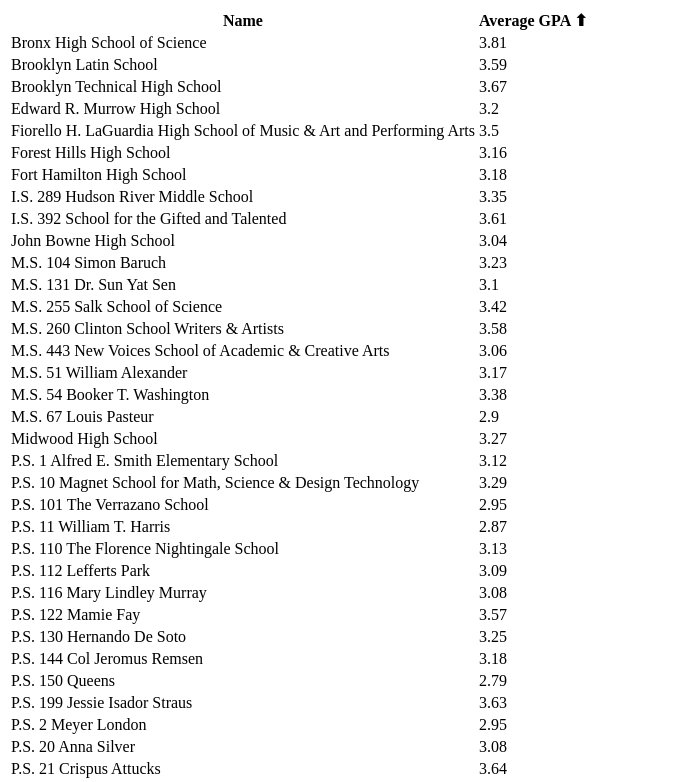
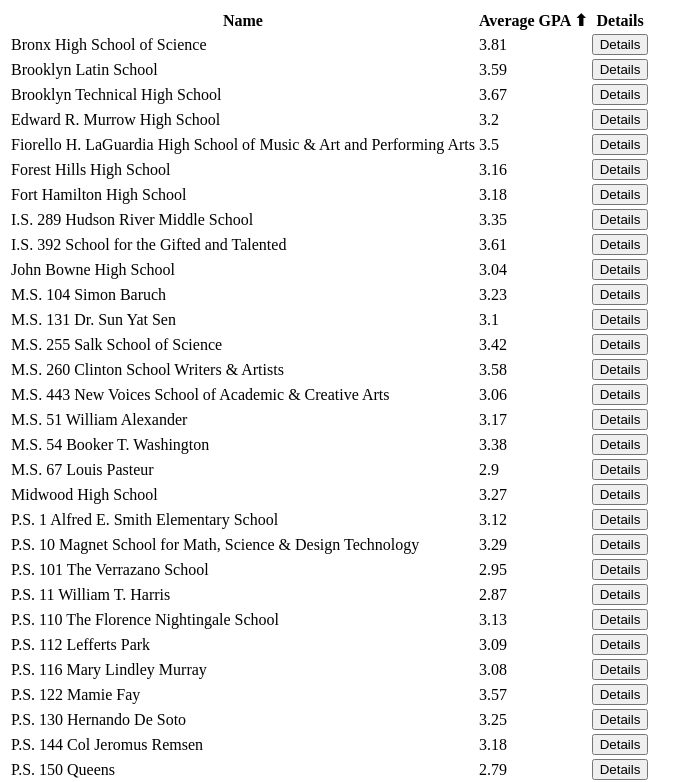
Before and after one commit to LakpaSherpa123/school-app, a React (Vite) app: page / in a window 1280 px wide. Shown: the top 782 px of the page, without its empty margins (0-700 px from the left). Built offline with nearby package versions, Linux system fonts and the light colour scheme.

Commit message:
Created a details button aside each schools in the list. And showed the details on top of the list

```diff
--- a/src/components/school-detail.tsx
+++ b/src/components/school-detail.tsx
@@ -0,0 +1,22 @@
+import React from 'react'
+import { SchoolData } from '../types/school-data'
+
+type SchoolDetailProps = {
+    school: SchoolData
+}
+
+export const SchoolDetail = ({ school }: SchoolDetailProps) => {
+    return (
+        <div>
+            <h2>{school.name} </h2>
+            <dl>
+                <dt>GPA : {school.average_student_gpa}</dt>
+                <dt>Quality : {school.quality_score}</dt>
+                <dt>Diversity:</dt>
+                <dd>International Perecntage: {school.diversity.international_percentage}</dd>
+                <dd>Female Percentage : {school.diversity.female_percentage}</dd>
+                <dd>Male Percentage: {school.diversity.male_percentage}</dd>
+            </dl>
+        </div>
+    )
+}
--- a/src/components/school-item.tsx
+++ b/src/components/school-item.tsx
@@ -4,14 +4,20 @@ import './school-item.css'
 
 type SchoolItemProps = {
     school : SchoolData
+    selectSchool: (school: SchoolData | null ) => void
 }
 
-export const SchoolItem = ({school} : SchoolItemProps) => {
+export const SchoolItem = ({school, selectSchool} : SchoolItemProps) => {
 
    return (
     <tr>
         <td>{school.name}</td>
         <td>{school.average_student_gpa}</td>
+        <td><button onClick ={
+            () => {
+                selectSchool(school)
+            }
+        }>Details</button></td>
     </tr>
 //    <li className='school-item'> {school.name} </li>
    )
--- a/src/components/school-list.tsx
+++ b/src/components/school-list.tsx
@@ -1,6 +1,8 @@
 import React, { useEffect, useState } from 'react'
 import { SchoolData } from '../types/school-data'
 import { SchoolItem } from './school-item'
+import { SchoolDetail } from './school-detail'
+
 
 
 const fetchData = async (): Promise<SchoolData[]> => {
@@ -39,10 +41,12 @@ export const SchoolList = () => {
 
     const { schools, setSortColumn, setAscending, ascending } = useSchoolData()
 
-
+    const [selectedSchool, selectSchool] = useState<SchoolData | null>(null)
 
     return (
-
+        // <!--Fragment: component can only return 1 thing at a time.-->
+         <>
+            {selectedSchool !== null ? <SchoolDetail school={selectedSchool} /> : null}
             <table>
                 <thead>
                     <tr>
@@ -50,16 +54,17 @@ export const SchoolList = () => {
                         <th onClick={() => {
                             setSortColumn('average_student_gpa')
                             setAscending(!ascending)
-                    }}>Average GPA {ascending ? '⬆':'⬇'}</th>
+                        }}>Average GPA {ascending ? '⬆' : '⬇'}</th>
+                        <th>Details</th>
                     </tr>
                 </thead>
                 <tbody>
                     {schools.map(school => (
-                    <SchoolItem school={school} />
+                        <SchoolItem key ={school.name} school ={school} selectSchool={selectSchool} />
                     ))}
                 </tbody>
             </table>
-
+        </>
     )
 
 }
```
Lines whose indentation alone changed are shown as unchanged.
